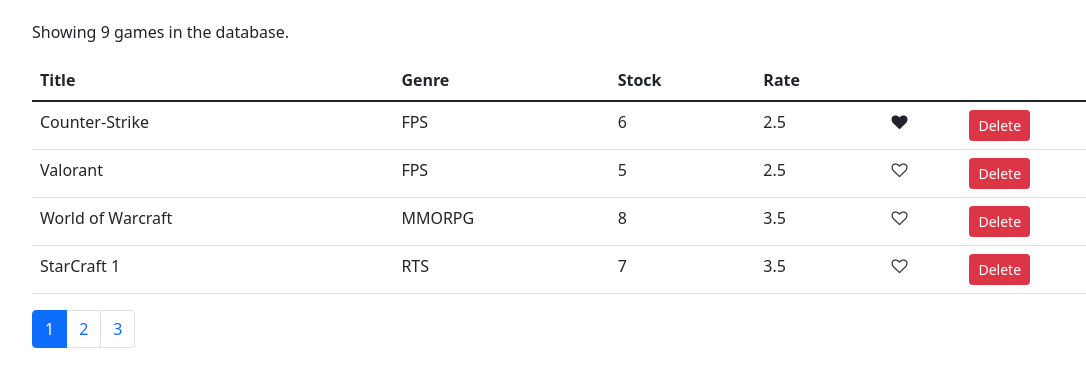
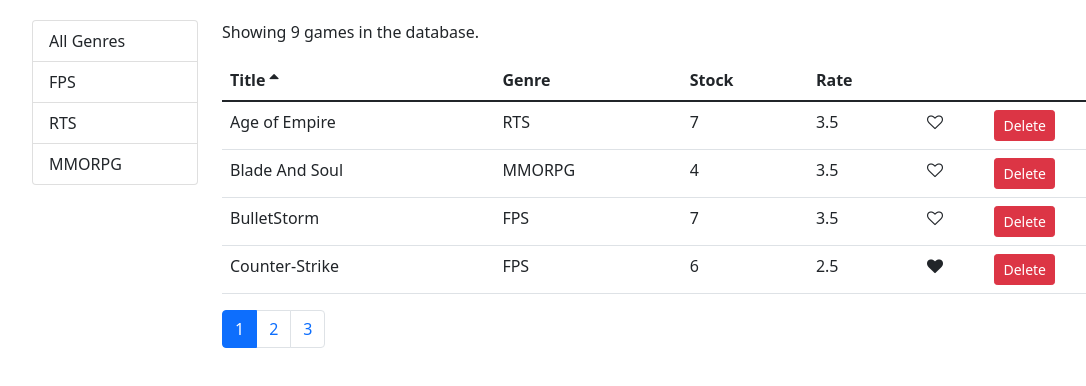
Before and after one commit to SirDev97/GameSpot, a React (Create React App) app in the folder client/: page /games/5b21ca3eeb7f6fbccd471815 in a window 1280 px wide. Shown: the top 386 px of the page, without its empty margins (50-1136 px from the left). Built offline with nearby package versions, Linux system fonts and the light colour scheme.

Commit message:
add list group, filtering, sorting and reusable components

```diff
--- /dev/null
+++ b/client/src/components/common/listGroup.js
@@ -0,0 +1,33 @@
+import React from 'react';
+
+const ListGroup = ({
+  items,
+  textProperty,
+  valueProperty,
+  onItemSelect,
+  selectedItem,
+}) => {
+  return (
+    <ul className="list-group">
+      {items.map((item) => (
+        <li
+          key={item[valueProperty]}
+          onClick={() => onItemSelect(item)}
+          className={
+            item === selectedItem
+              ? 'list-group-item active clickable'
+              : 'list-group-item clickable'
+          }>
+          {item[textProperty]}
+        </li>
+      ))}
+    </ul>
+  );
+};
+
+ListGroup.defaultProps = {
+  textProperty: 'name',
+  valueProperty: '_id',
+};
+
+export default ListGroup;
--- a/client/src/components/common/pagination.js
+++ b/client/src/components/common/pagination.js
@@ -2,9 +2,7 @@ import React from 'react';
 import PropTypes from 'prop-types';
 import _ from 'lodash';
 
-const Pagination = (props) => {
-  const { itemsCount, pageSize, currentPage, onPageChange } = props;
-
+const Pagination = ({ itemsCount, pageSize, currentPage, onPageChange }) => {
   const pagesCount = Math.ceil(itemsCount / pageSize);
 
   if (pagesCount === 1) return null;
--- /dev/null
+++ b/client/src/components/common/table.js
@@ -0,0 +1,14 @@
+import React from 'react';
+import TableHeader from './tableHeader';
+import TableBody from './tableBody';
+
+const Table = ({ columns, sortColumn, onSort, data }) => {
+  return (
+    <table className="table">
+      <TableHeader columns={columns} sortColumn={sortColumn} onSort={onSort} />
+      <TableBody columns={columns} data={data} />
+    </table>
+  );
+};
+
+export default Table;
--- /dev/null
+++ b/client/src/components/common/tableBody.js
@@ -0,0 +1,32 @@
+import React from 'react';
+import _ from 'lodash';
+
+class TableBody extends React.Component {
+  renderCell = (item, column) => {
+    if (column.content) return column.content(item);
+    return _.get(item, column.path);
+  };
+
+  createKey = (item, column) => {
+    return item._id + (column.path || column.key);
+  };
+
+  render() {
+    const { data, columns } = this.props;
+    return (
+      <tbody>
+        {data.map((item) => (
+          <tr key={item._id}>
+            {columns.map((column) => (
+              <td key={this.createKey(item, column)}>
+                {this.renderCell(item, column)}
+              </td>
+            ))}
+          </tr>
+        ))}
+      </tbody>
+    );
+  }
+}
+
+export default TableBody;
--- /dev/null
+++ b/client/src/components/common/tableHeader.js
@@ -0,0 +1,41 @@
+import React from 'react';
+
+class TableHeader extends React.Component {
+  raiseSort = (path) => {
+    const sortColumn = { ...this.props.sortColumn };
+
+    if (sortColumn.path === path)
+      sortColumn.order = sortColumn.order === 'asc' ? 'desc' : 'asc;';
+    else {
+      sortColumn.path = path;
+      sortColumn.order = 'asc';
+    }
+    this.props.onSort(sortColumn);
+  };
+
+  renderSortIcon = (column) => {
+    const { sortColumn } = this.props;
+    if (column.path !== sortColumn.path) return null;
+    if (sortColumn.order === 'asc') return <i className="fa fa-sort-asc"></i>;
+    return <i className="fa fa-sort-desc"></i>;
+  };
+
+  render() {
+    return (
+      <thead>
+        <tr>
+          {this.props.columns.map((column) => (
+            <th
+              className="clickable"
+              key={column.path || column.key}
+              onClick={() => this.raiseSort(column.path)}>
+              {column.label} {this.renderSortIcon(column)}
+            </th>
+          ))}
+        </tr>
+      </thead>
+    );
+  }
+}
+
+export default TableHeader;
--- a/client/src/components/games.js
+++ b/client/src/components/games.js
@@ -1,15 +1,25 @@
 import React, { Component } from 'react';
 import { getGames } from '../services/fakeGameService';
-import Like from './common/like';
 import Pagination from './common/pagination';
 import { paginate } from '../utils/paginate';
+import ListGroup from './common/listGroup';
+import { getGenres } from '../services/fakeGenreService';
+import GamesTable from './gamesTable';
+import _ from 'lodash';
 
 class Games extends Component {
   state = {
-    games: getGames(),
+    games: [],
+    genres: [],
     currentPage: 1,
     pageSize: 4,
+    sortColumn: { path: 'title', order: 'asc' },
   };
+
+  componentDidMount() {
+    const genres = [{ _id: '', name: 'All Genres' }, ...getGenres()];
+    this.setState({ games: getGames(), genres });
+  }
 
   handleDelete = (game) => {
     const games = this.state.games.filter((g) => g._id !== game._id);
@@ -29,60 +39,69 @@ class Games extends Component {
     this.setState({ currentPage: page });
   };
 
+  handleGenreSelect = (genre) => {
+    this.setState({ selectedGenre: genre, currentPage: 1 });
+  };
+
+  handleSort = (sortColumn) => {
+    this.setState({ sortColumn });
+  };
+
+  getPagedData = () => {
+    const {
+      pageSize,
+      currentPage,
+      sortColumn,
+      selectedGenre,
+      games: allGames,
+    } = this.state;
+
+    const filtered =
+      selectedGenre && selectedGenre._id
+        ? allGames.filter((g) => g.genre._id === selectedGenre._id)
+        : allGames;
+
+    const sorted = _.orderBy(filtered, [sortColumn.path], [sortColumn.order]);
+
+    const games = paginate(sorted, currentPage, pageSize);
+
+    return { totalCount: filtered.length, data: games };
+  };
+
   render() {
     const { length: count } = this.state.games;
-    const { pageSize, currentPage, games: allGames } = this.state;
+    const { pageSize, currentPage, sortColumn } = this.state;
 
     if (count === 0) return <p>There are no games in the database</p>;
 
-    const games = paginate(allGames, currentPage, pageSize);
+    const { totalCount, data: games } = this.getPagedData();
 
     return (
-      <React.Fragment>
-        <p>Showing {count} games in the database.</p>
-
-        <table className="table">
-          <thead>
-            <tr>
-              <th>Title</th>
-              <th>Genre</th>
-              <th>Stock</th>
-              <th>Rate</th>
-              <th></th>
-              <th></th>
-            </tr>
-          </thead>
-          <tbody>
-            {games.map((game) => (
-              <tr key={game._id}>
-                <td>{game.title}</td>
-                <td>{game.genre.name}</td>
-                <td>{game.numberInStock}</td>
-                <td>{game.dailyRentalRate}</td>
-                <td>
-                  <Like
-                    liked={game.liked}
-                    onClick={() => this.handleLike(game)}
+      <div className="row">
+        <div className="col-2">
+          <ListGroup
+            items={this.state.genres}
+            selectedItem={this.state.selectedGenre}
+            onItemSelect={this.handleGenreSelect}
           />
-                </td>
-                <td>
-                  <button
-                    onClick={() => this.handleDelete(game)}
-                    className="btn btn-danger btn-sm">
-                    Delete
-                  </button>
-                </td>
-              </tr>
-            ))}
-          </tbody>
-        </table>
+        </div>
+        <div className="col">
+          <p>Showing {totalCount} games in the database.</p>
+          <GamesTable
+            games={games}
+            sortColumn={sortColumn}
+            onLike={this.handleLike}
+            onDelete={this.handleDelete}
+            onSort={this.handleSort}
+          />
           <Pagination
-          itemsCount={count}
+            itemsCount={totalCount}
             pageSize={pageSize}
             currentPage={currentPage}
             onPageChange={this.handlePageChange}
           />
-      </React.Fragment>
+        </div>
+      </div>
     );
   }
 }
--- /dev/null
+++ b/client/src/components/gamesTable.js
@@ -0,0 +1,42 @@
+import React from 'react';
+import Like from './common/like';
+import Table from './common/table';
+
+class GamesTable extends React.Component {
+  columns = [
+    { path: 'title', label: 'Title' },
+    { path: 'genre.name', label: 'Genre' },
+    { path: 'numberInStock', label: 'Stock' },
+    { path: 'dailyRentalRate', label: 'Rate' },
+    {
+      key: 'like',
+      content: (game) => (
+        <Like liked={game.liked} onClick={() => this.props.onLike(game)} />
+      ),
+    },
+    {
+      key: 'delete',
+      content: (game) => (
+        <button
+          onClick={() => this.props.onDelete(game)}
+          className="btn btn-danger btn-sm">
+          Delete
+        </button>
+      ),
+    },
+  ];
+
+  render() {
+    const { games, onSort, sortColumn } = this.props;
+    return (
+      <Table
+        columns={this.columns}
+        data={games}
+        sortColumn={sortColumn}
+        onSort={onSort}
+      />
+    );
+  }
+}
+
+export default GamesTable;
--- a/client/src/index.css
+++ b/client/src/index.css
@@ -9,3 +9,7 @@ body {
 code {
     font-family: source-code-pro, Menlo, Monaco, Consolas, 'Courier New', monospace;
 }
+
+.clickable {
+    cursor: pointer;
+}
```
Lines whose indentation alone changed are shown as unchanged.
